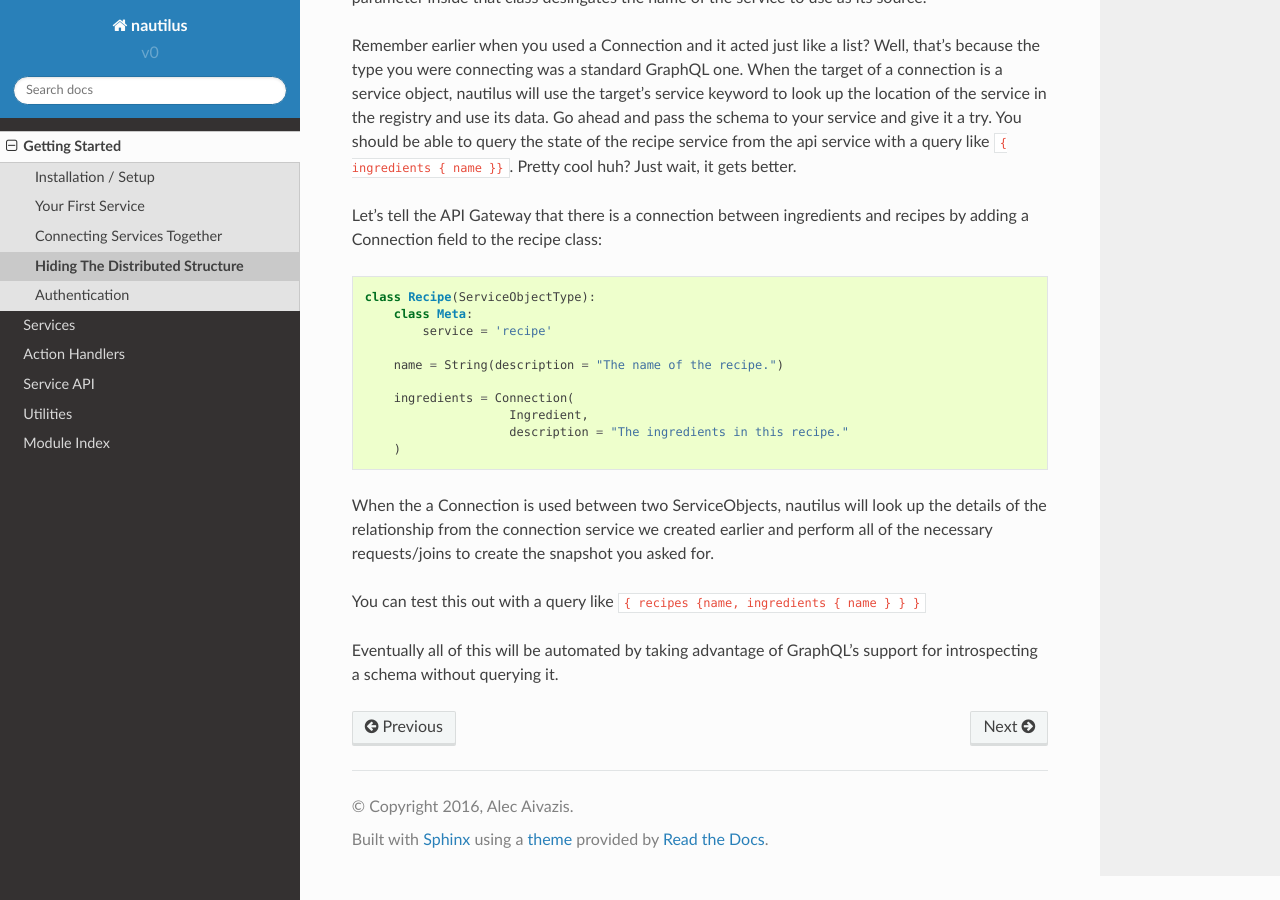
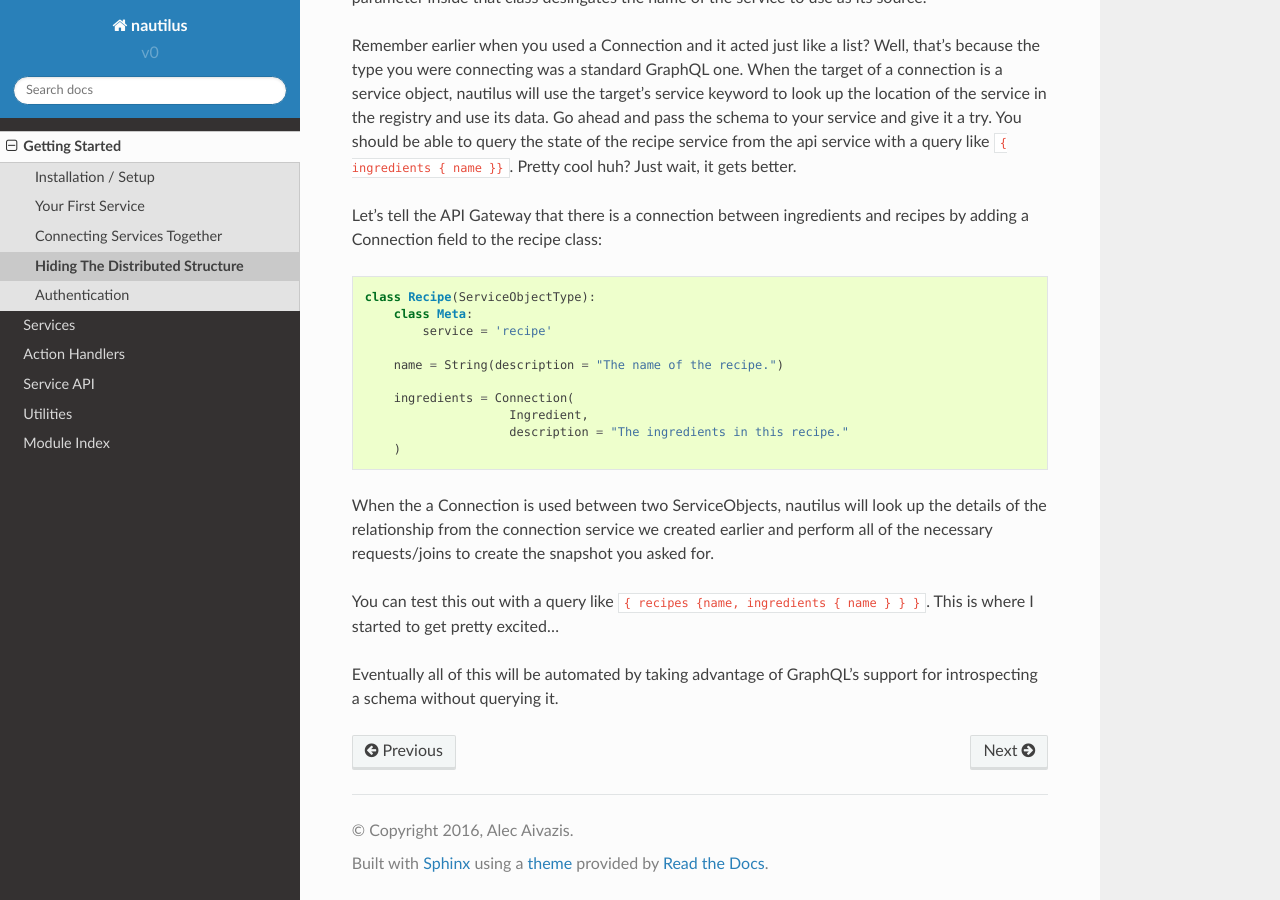
Before and after one commit to AlecAivazis/graphql-over-kafka, a Sphinx documentation site: the page built from docs/source/intro/api.rst, in a window 1280 px wide and 900 px high, scrolled down 1532 px. Built offline with Sphinx 7.4.7 and the Read the Docs theme 2.0.0, drawn with Linux system fonts in a browser that asks for light colours.

Commit message:
minor edits to api gateway docs

```diff
--- a/docs/source/intro/api.rst
+++ b/docs/source/intro/api.rst
@@ -111,7 +111,9 @@ the details of the relationship from the connection service we created earlier
 and perform all of the necessary requests/joins to create the snapshot you
 asked for.
 
-You can test this out with a query like ``{ recipes {name, ingredients { name } } }``
+You can test this out with a query like
+``{ recipes {name, ingredients { name } } }``. This is where I started to get
+pretty excited...
 
 Eventually all of this will be automated by taking advantage of GraphQL's
 support for introspecting a schema without querying it.
```
